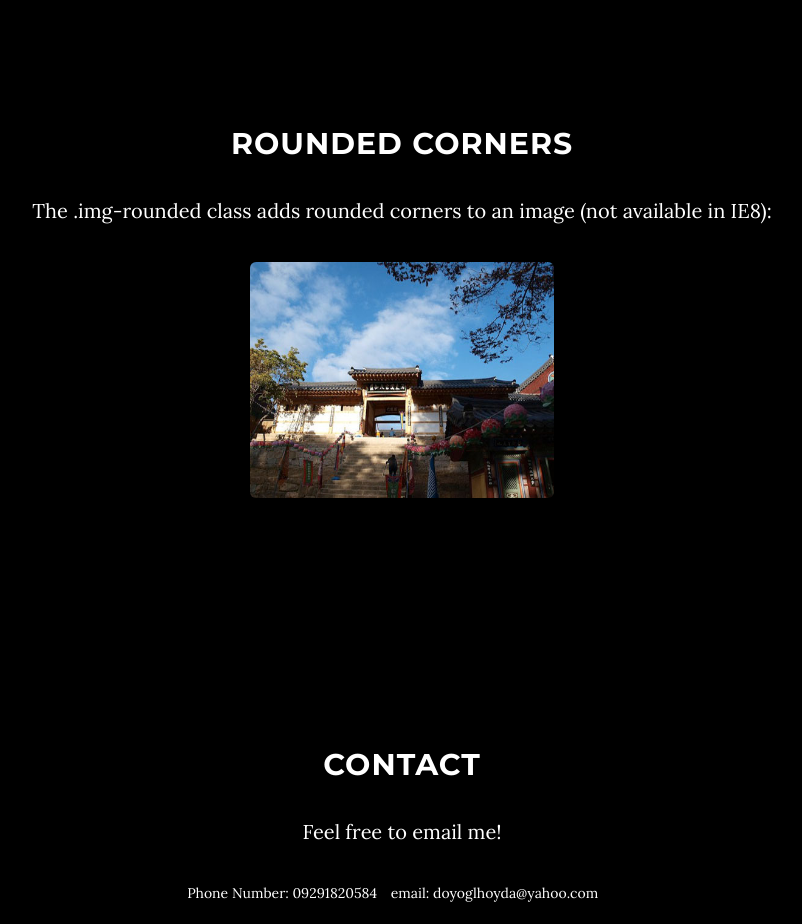
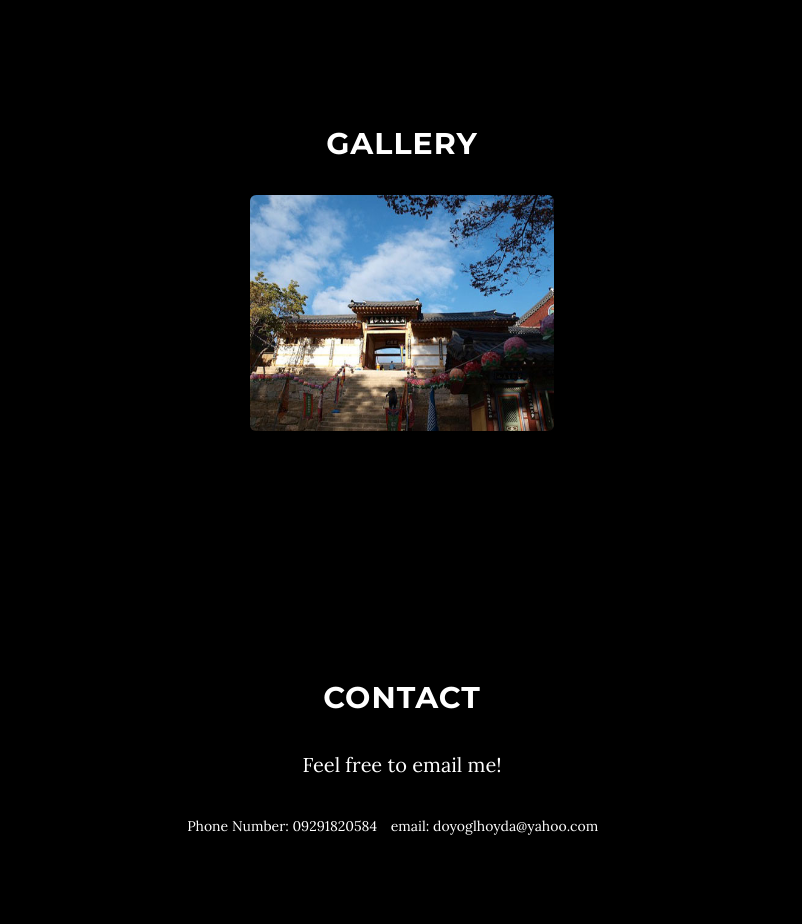
Before and after one commit to lhoydaDoyog/onepage.github.io, a website: page index.html in a window 1280 px wide. Shown: the part 2080-3004 px from the top of the page, without its empty margins (238-1040 px from the left). Drawn offline with nearby package versions, Linux system fonts and the light colour scheme; some packages are replaced by stand-ins of ours; files whose address does not match are found by name.

Commit message:
Update index.html

```diff
--- a/index.html
+++ b/index.html
@@ -101,9 +101,9 @@
     <section id="download" class="content-section text-center">
         <div class="Gallery-section">
             <div class="container">
-  <h2>Rounded Corners</h2>
-  <p>The .img-rounded class adds rounded corners to an image (not available in IE8):</p>
-  <img src="a.jpg" class="img-rounded" alt="Cinque Terre" width="304" height="236">
+  <h2>Gallery</h2>
+
+  <img src="a.jpg" class="img-rounded"  width="304" height="236">
 </div>
 
         </div>
```
